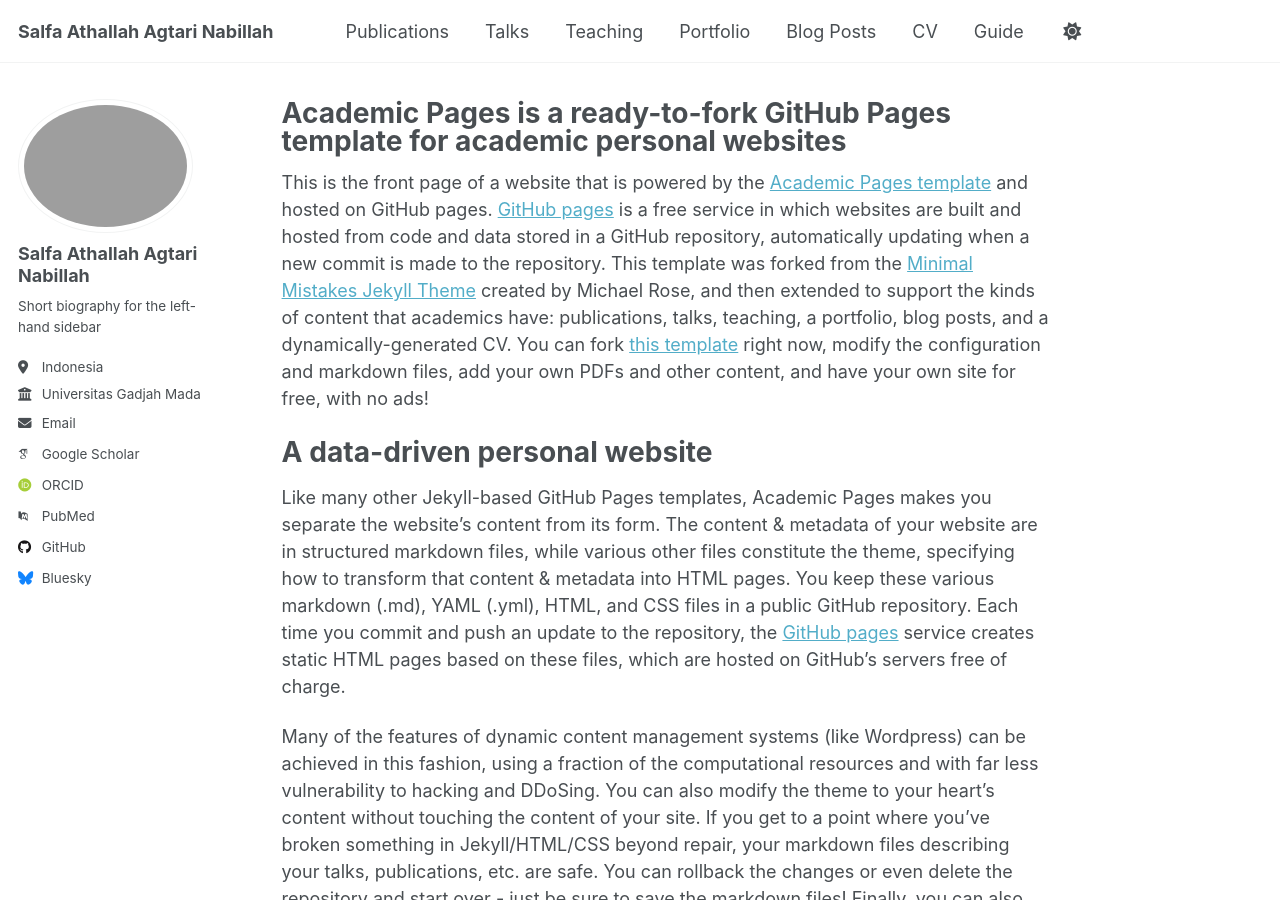
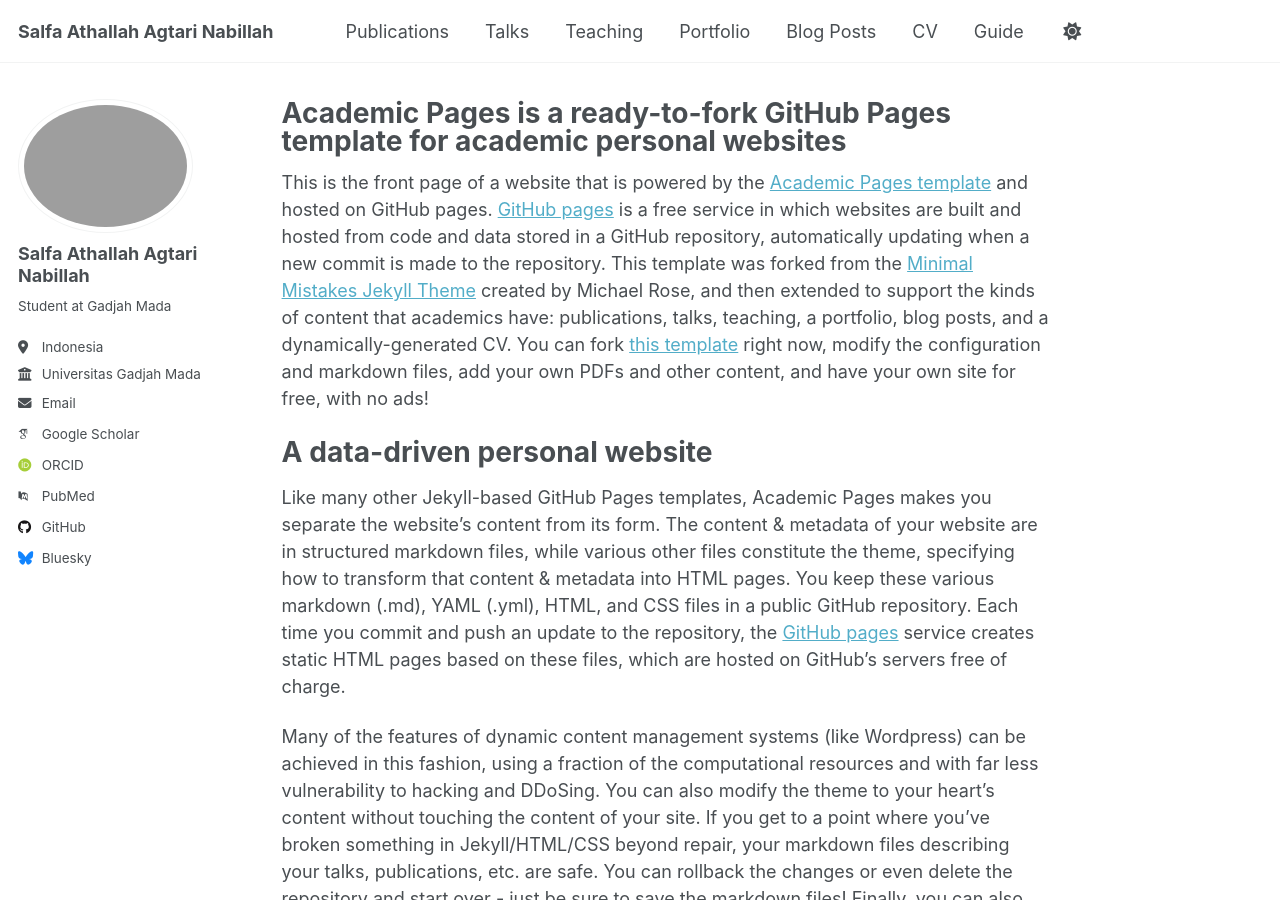
Before and after one commit to salfaathallah2908/salfaathallah2908.github.io, a Jekyll site: the page built from _pages/about.md, in a window 1280 px wide and 900 px high. Built offline with Jekyll 4.4.1, drawn with Linux system fonts in a browser that asks for light colours; some web fonts are replaced.

```diff
--- a/_config.yml
+++ b/_config.yml
@@ -25,7 +25,7 @@
   avatar           : "fotoku gsp.jpg"
   name             : "Salfa Athallah Agtari Nabillah"
   pronouns         : # example: "she/her"
-  bio              : "Short biography for the left-hand sidebar"
+  bio              : "Student at Gadjah Mada"
   location         : "Indonesia"
   employer         : "Universitas Gadjah Mada"
   uri              : # URL
```
